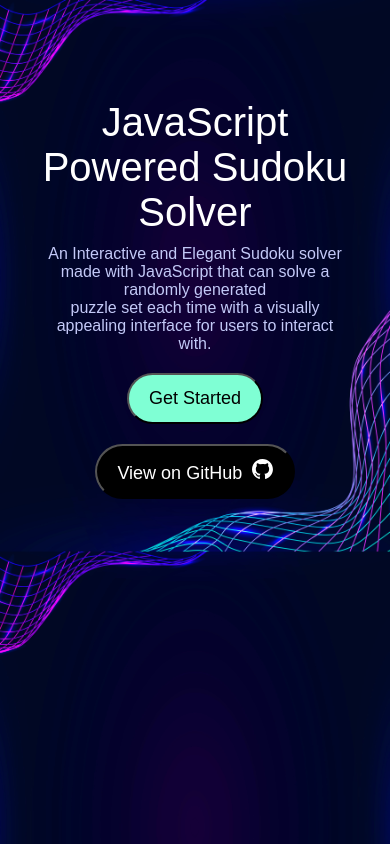
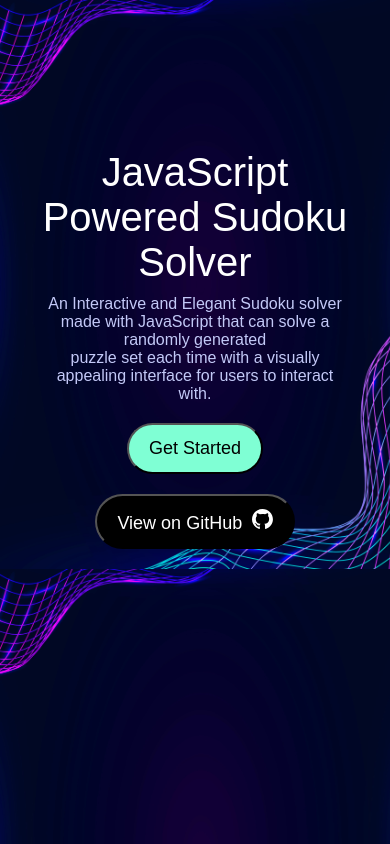
Before and after one commit to virtualknight8/sudoku-helper, a plain HTML site: page index.html in a window 390 px wide. Drawn offline with Linux system fonts and the light colour scheme; a web font is replaced by a local one.

Commit message:
Revert "empty"
This reverts commit 1c01b10f8747c7fa7da6032a652ca569f0cb6313.

```diff
--- a/style2.css
+++ b/style2.css
@@ -63,7 +63,7 @@ button{
     body{
         background: url(Images/backgrounds/Mobile/nowcompressed.jpg);
         background-size: cover;
-        padding:100px 40px 0;
+        padding:150px 40px 0;
     }
 
     h1{
```
